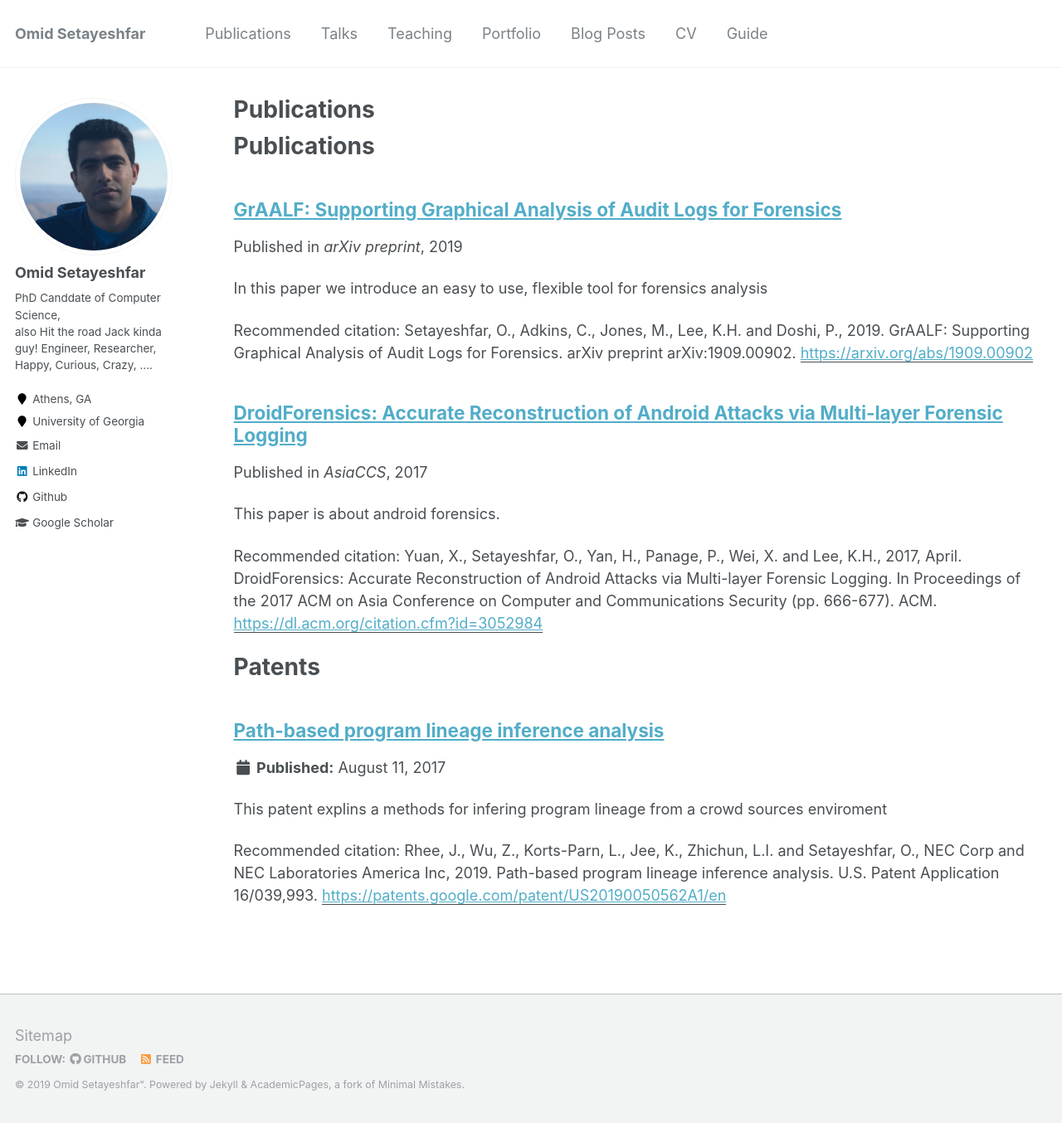
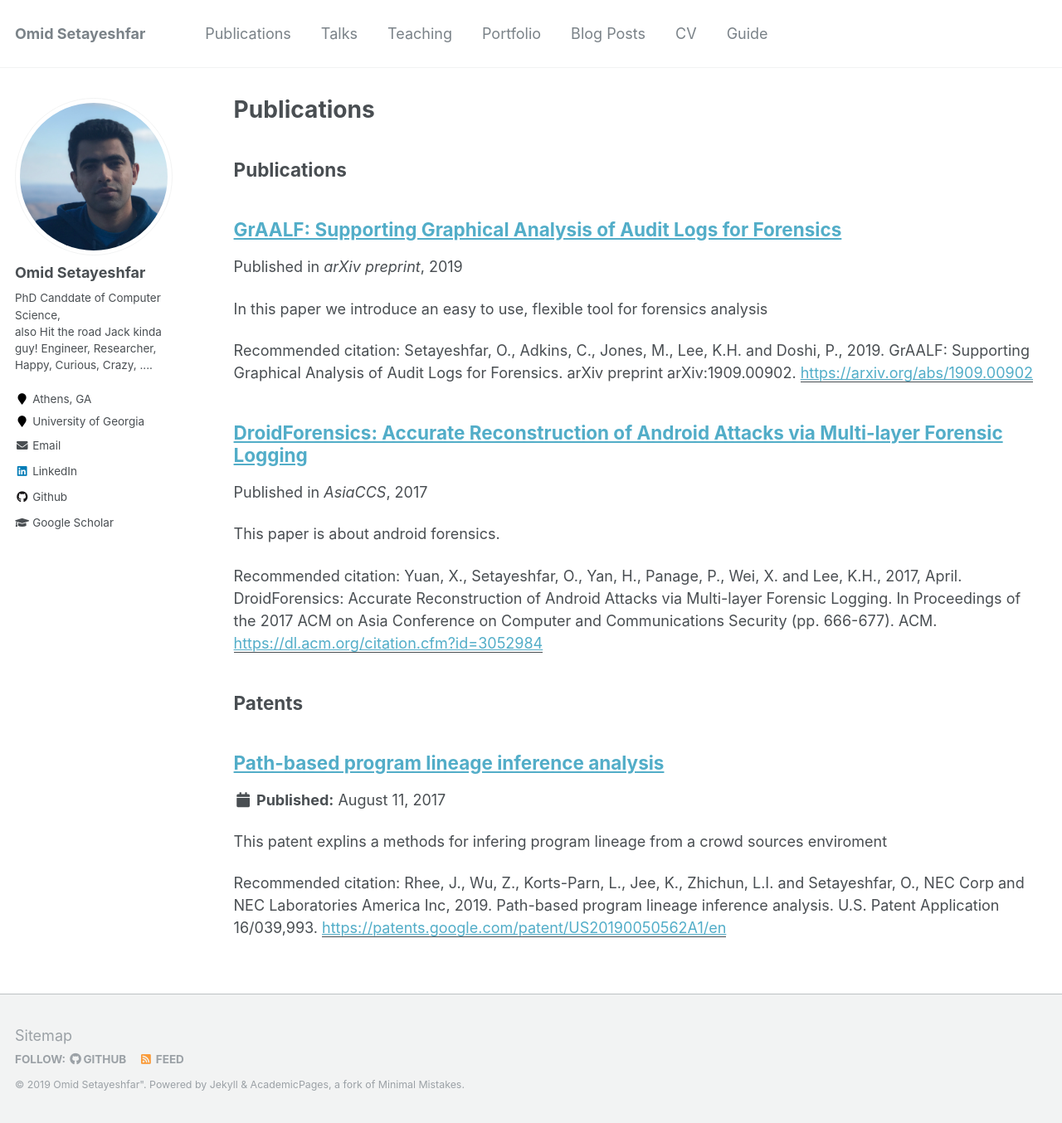
Before and after one commit to omid-s/omid-s.github.io, a Jekyll site: the page built from _pages/publications.md, in a window 1280 px wide and 1354 px high. Shown: the whole window at 83% size. Built offline with Jekyll 4.4.1, drawn with Linux system fonts in a browser that asks for light colours.

Commit message:
reformats the puvlications page

```diff
--- a/_pages/publications.md
+++ b/_pages/publications.md
@@ -12,14 +12,14 @@ author_profile: true
 
 {% include base_path %}
 
-# Publications
+## Publications
 
 {% for post in site.publications reversed %}
   {% include archive-single.html %}
 {% endfor %}
 
 
-# Patents
+## Patents
 
 {% for post in site.patents reversed %}
   {% include archive-single.html %}
```
